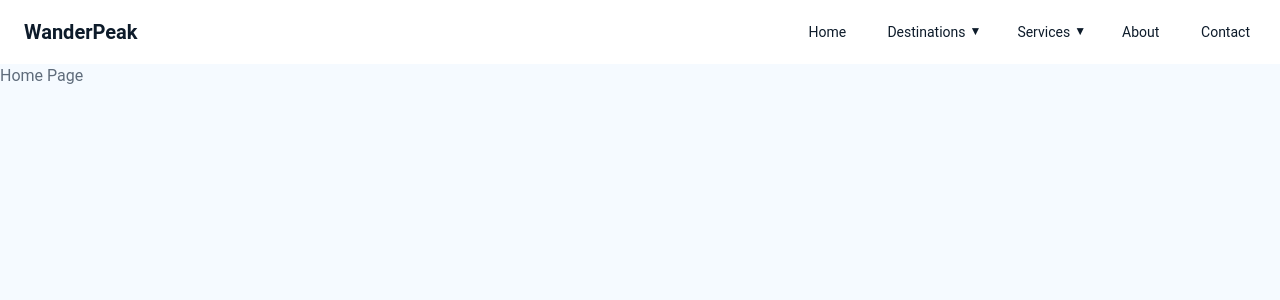
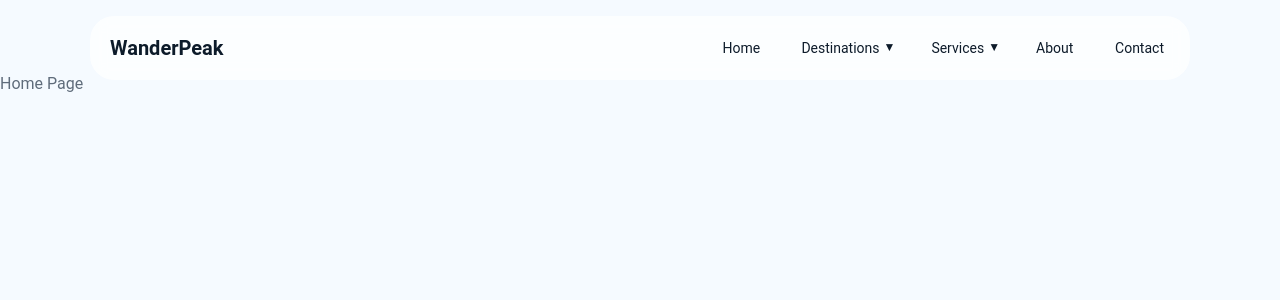
Before and after one commit to BiswarupChatt/wanderPeak-travel-website, a React (Vite) app: page / in a window 1280 px wide. Shown: the top 300 px of the page. Built offline with nearby package versions, Linux system fonts and the light colour scheme.

Commit message:
navbar ui update

```diff
--- a/src/layout/mainlayout/component/Navbar/Navbar.jsx
+++ b/src/layout/mainlayout/component/Navbar/Navbar.jsx
@@ -18,7 +18,7 @@ import Typography from "@mui/material/Typography";
 import useMediaQuery from "@mui/material/useMediaQuery";
 import MenuIcon from "@mui/icons-material/Menu";
 import CloseIcon from "@mui/icons-material/Close";
-import { useTheme } from "@mui/material/styles";
+import { useTheme, alpha } from "@mui/material/styles";
 
 const MobileNavItem = ({ item, depth = 0, onNavigate }) => {
   const [open, setOpen] = useState(false);
@@ -83,22 +83,38 @@ const Navbar = () => {
   const closeDrawer = () => setDrawerOpen(false);
 
   return (
+    <>
       <AppBar
-      position="static"
-      elevation={2}
+        position="fixed"
+        elevation={0}
         sx={{
-        bgcolor: "background.paper",
-        color: "text.primary",
-        boxShadow: (t) => t.shadows[0],
-        height: 64,
+          // centered floating bar
+          top: 16,
+          left: "50%",
+          transform: "translateX(-50%)",
+          width: "min(1100px, calc(100% - 48px))",
+          borderRadius: 2,
+          bgcolor: (t) => alpha(t.palette.background.paper, 0.72),
+          backdropFilter: "blur(8px)",
+        //   boxShadow: (t) => t.shadows[8],
+          zIndex: (t) => t.zIndex.appBar + 10,
+          // responsive: full width / flush at very small screens
+          [theme.breakpoints.down("sm")]: {
+            left: 0,
+            transform: "none",
+            width: "100%",
+            top: 0,
+            borderRadius: 0,
+            bgcolor: (t) => alpha(t.palette.background.paper, 0.92),
+          },
         }}
       >
         <Toolbar
           sx={{
             display: "flex",
             alignItems: "center",
-          px: 2.5,
-          height: "100%",
+            px: { xs: 1.5, sm: 2.5 },
+            height: 64,
             gap: 2,
           }}
         >
@@ -111,7 +127,7 @@ const Navbar = () => {
               sx={{
                 textDecoration: "none",
                 color: "text.primary",
-              fontWeight: 600,
+                fontWeight: 700,
                 "&:hover": { textDecoration: "none" },
               }}
             >
@@ -143,6 +159,11 @@ const Navbar = () => {
               <MenuIcon />
             </IconButton>
           )}
+        </Toolbar>
+      </AppBar>
+
+      {/* Spacer to avoid content being hidden under fixed navbar */}
+      <Box sx={{ height: { xs: 56, sm: 72 } }} />
 
       {/* Mobile Drawer */}
       <Drawer anchor="right" open={drawerOpen} onClose={closeDrawer}>
@@ -176,8 +197,7 @@ const Navbar = () => {
           </List>
         </Box>
       </Drawer>
-      </Toolbar>
-    </AppBar>
+    </>
   );
 };
 
```
Lines whose indentation alone changed are shown as unchanged.
